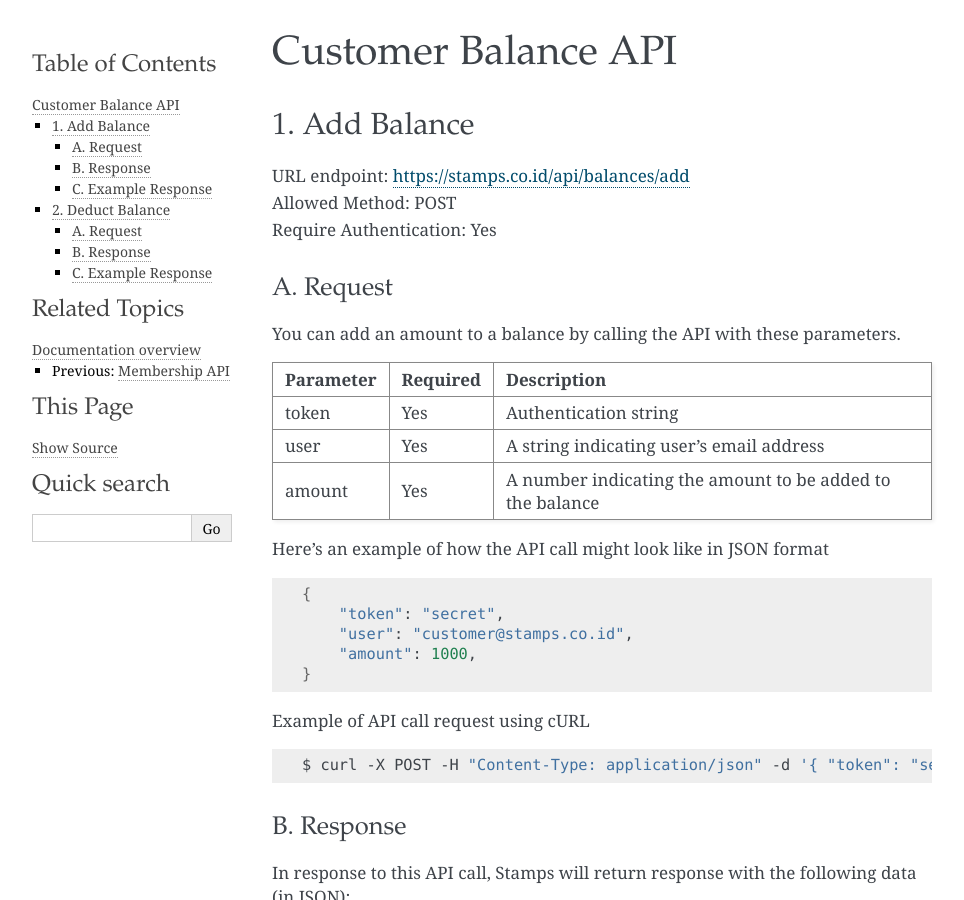
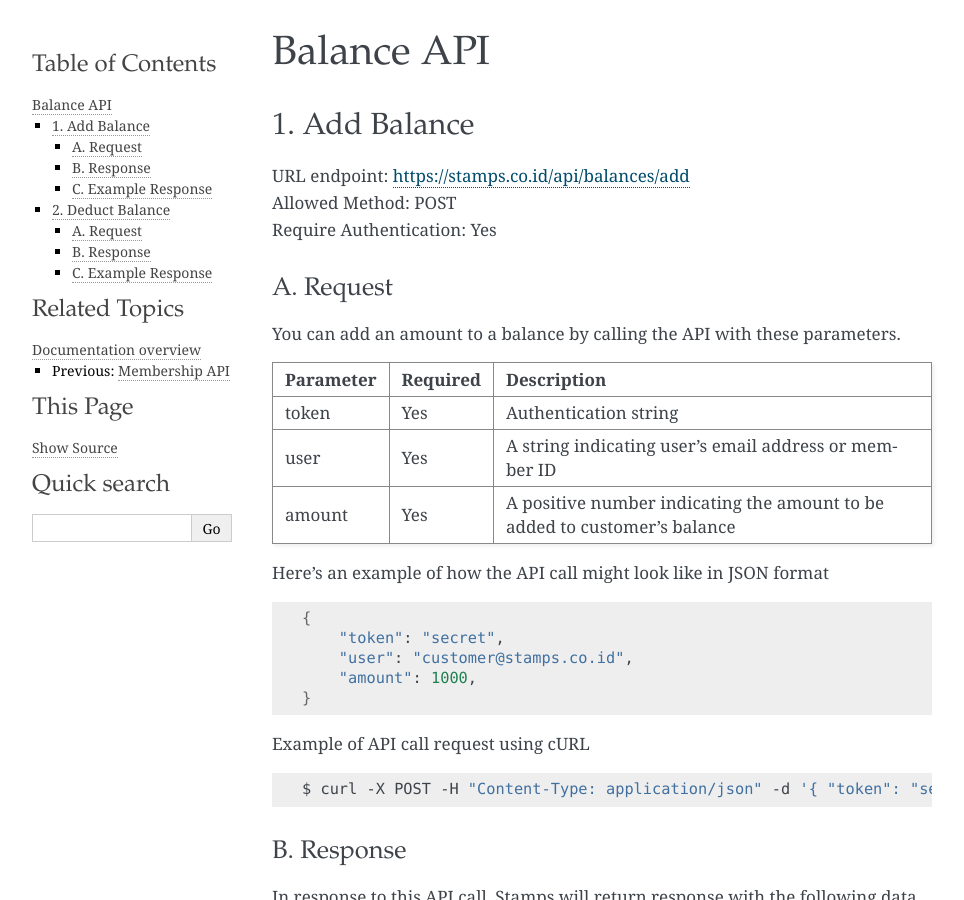
Before and after one commit to ui/stamps-api-docs, a Sphinx documentation site: the page built from source/balance_api.rst, in a window 1280 px wide and 900 px high. Shown: the whole window, without its empty margins (148-1112 px from the left). Built offline with Sphinx 7.4.7, drawn with Linux system fonts in a browser that asks for light colours; some of the changed text lies outside the part shown.

Commit message:
Minor copywriting fixes.

```diff
--- a/source/balance_api.rst
+++ b/source/balance_api.rst
@@ -1,5 +1,5 @@
 ************************************
-Customer Balance API
+Balance API
 ************************************
 
 1. Add Balance
@@ -16,8 +16,8 @@ You can add an amount to a balance by calling the API with these parameters.
 Parameter   Required    Description
 =========== =========== =========================
 token       Yes         Authentication string
-user        Yes         A string indicating user's email address
-amount      Yes         A number indicating the amount to be added to the balance
+user        Yes         A string indicating user's email address or member ID
+amount      Yes         A positive number indicating the amount to be added to customer's balance
 =========== =========== =========================
 
 Here's an example of how the API call might look like in JSON format
@@ -86,8 +86,8 @@ You can deduct an amount from a balance by calling the API with these parameters
 Parameter   Required    Description
 =========== =========== =========================
 token       Yes         Authentication string
-user        Yes         A string indicating user's email address
-amount      Yes         A number indicating the amount to be deducted from the balance
+user        Yes         A string indicating user's email address or member ID
+amount      Yes         A positive number indicating amount to be deducted from customer's balance
 =========== =========== =========================
 
 Here's an example of how the API call might look like in JSON format
```
